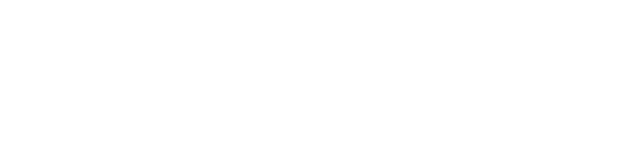
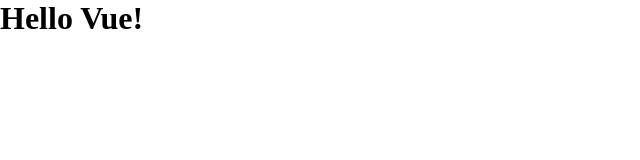
Before and after one commit to MatteoDiMario96/vue-hello, a plain HTML site: page index.html in a window 1280 px wide. Shown: the whole page, without its empty margins (0-640 px from the left). Drawn offline with nearby package versions, Linux system fonts and the light colour scheme.

Commit message:
Prova stampa Hello vue !

```diff
--- a/index.html
+++ b/index.html
@@ -13,7 +13,9 @@
 </head>
 <body>
     <div id="app">
-
+        <h1>
+            {{ message }}
+        </h1>
     </div>
 
     <script src="./js/script.js"></script>
```
